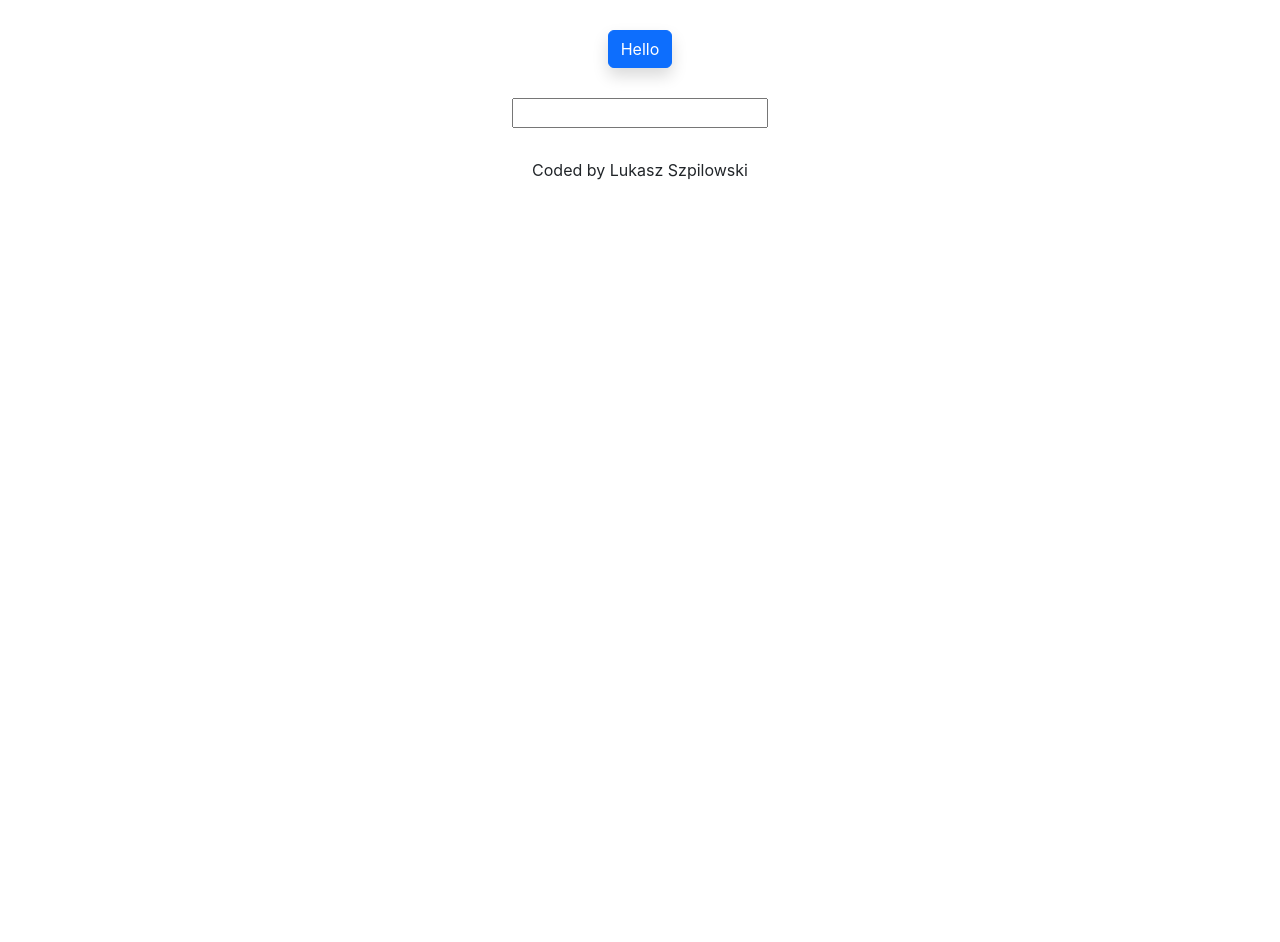
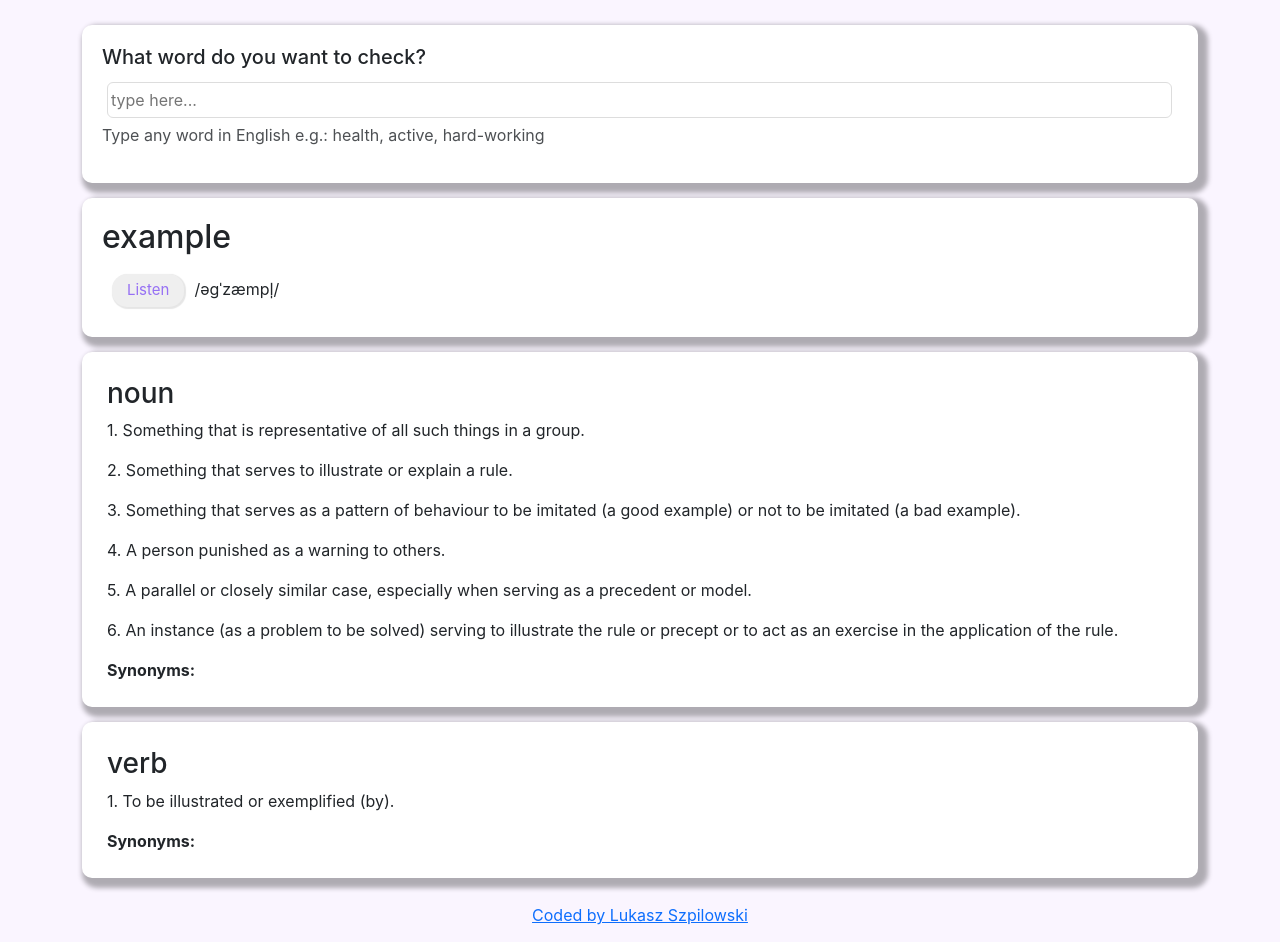
Before and after one commit to LSzpilowski/dictionary-app-next, a React (Create React App) app: page / in a window 1280 px wide. Before the commit the page ends 800 px from the top, so only its background shows below. Built offline with nearby package versions, Linux system fonts and the light colour scheme.

Commit message:
Update functionality and CSS styling

```diff
--- a/src/App.css
+++ b/src/App.css
@@ -1,8 +1,15 @@
 .App {
-  text-align: center;
-  margin: 30px 0;
+  display: block;
+  margin: 0 auto;
+
 }
+
+.container {
+  display: block;
+  margin: 0 auto;
+}
+
 .App-footer {
   text-align: center;
-  margin: 30px 0;
+  margin-bottom: 15px;
 }
--- a/src/App.js
+++ b/src/App.js
@@ -6,11 +6,9 @@ function App() {
   return (
     <div className="App">
       <div className='container'>
-      <header className="App-header">
-        <a href="/" className="btn btn-primary shadow">Hello</a>
-      </header>
       <Dictionary />
-      <footer className="App-footer">Coded by Lukasz Szpilowski</footer>
+      <footer className="App-footer">
+        <a href='https://github.com/LSzpilowski?tab=repositories'>Coded by Lukasz Szpilowski</a></footer>
       </div>
     </div>
   );
--- a/src/Dictionary.css
+++ b/src/Dictionary.css
@@ -1,3 +1,34 @@
 .Dictionary {
-margin: 30px 0;
+display: block;
+margin: 25px auto;
+
 }
+.searchBox {
+  padding: 20px;
+  display: block;
+  margin: 15px 0;
+  border: 1px;
+  border-radius: 10px;
+  box-shadow: 5px 5px 5px 5px rgba(0, 0, 0, 0.3);
+  background-color: white;
+}
+.resultsBox {
+  display: block;
+  margin: 0;
+  border: 1px;
+  border-radius: 10px;
+
+}
+
+.searchWord {
+  margin: 5px 5px;
+  width: 99%;
+  padding: 5px 3px;
+  border: 1px solid #ddd;
+  border-radius: 6px;
+  color: #333;
+}
+
+.suggest {
+  opacity: 0.8;
+}
--- a/src/Dictionary.js
+++ b/src/Dictionary.js
@@ -1,21 +1,20 @@
 import React, {useState} from "react";
 import axios from "axios";
+import Results from "./Results";
 import "./Dictionary.css";
 
 export default function Dictionary () {
 
 let [keyWord, setKeyWord] = useState("");
+let [results, setResults] = useState();
 
 
 function handleResponse (response) {
-  console.log(response.data[0]);
+setResults(response.data[0]);
 }
-
 
 function search (event) {
   event.preventDefault();
-  alert (`Searching for "${keyWord}" definition`);
-
 
   // documentation: https://dictionaryapi.dev
   let apiUrl = `https://api.dictionaryapi.dev/api/v2/entries/en/${keyWord}`;
@@ -23,19 +22,21 @@ function search (event) {
 }
 
 
-
-
-
-
 function changeSearch(event) {
   setKeyWord(event.target.value)
 }
-
   return (
     <div className="Dictionary">
-      <form onSubmit={search}>
-        <input type="search" onChange={changeSearch} />
+      <div className="searchBox">
+      <h5>What word do you want to check?</h5>
+      <form  onSubmit={search}>
+        <input className="searchWord" type="search" placeholder="type here..." onChange={changeSearch} />
       </form>
+      <p className="suggest">Type any word in English e.g.: health, active, hard-working</p>
+      </div>
+      <div className="resultsBox">
+      <Results results={results}/>
+      </div>
     </div>
   )
 }
--- a/src/Meaning.css
+++ b/src/Meaning.css
@@ -1,3 +1,14 @@
-p {
+.Meaning {
+  padding: 25px;
+    display: block;
+    margin: 15px 0;
+    border: 1px;
+    border-radius: 10px;
+    background-color: white;
+    box-shadow: 5px 5px 5px 5px rgba(0, 0, 0, 0.3);
+}
+
+em {
   margin: 5px;
+  opacity: 0.8;
 }
--- a/src/Meaning.js
+++ b/src/Meaning.js
@@ -1,35 +1,56 @@
+
 import React from "react";
 import "./Meaning.css";
 
 export default function Meaning(props) {
-  console.log(props.meaning.partOfSpeach);
-  return (
-    <div className="Meaning">
-      <br />
-      <h3>{props.meaning.partOfSpeech}</h3>
-      <br />
-      {props.meaning.definitions.map( function (definition, index) {
+
+
+  return (<div className="Meaning" > <h3> {
+      props.meaning.partOfSpeech
+    }
+
+    </h3> {props.meaning.definitions.map(function (definition, index) {
         if (definition.example) {
-return (
-          <div key={index}>
-            <p>{index + (1)}.{" "}
+          return (<div key={index}>
+          <p> {index+(1)}. {" "}
           {definition.definition}{" "}
             <br />
-            <em>e.g {definition.example}</em>
+            <em>e.g.: {definition.example} </em>
           </p>
         </div>
         );
       } else {
-          return (
-          <div key={index}>
-            <p>{index + (1)}.{" "}
+        return (<div key={index}>
+        <p> {index+(1)}.{" "}
           {definition.definition}
         </p>
-          </div>
-        );
+      </div>);
+      }
+    })
+    }
+    <strong>Synonyms: </strong>
+      {props.meaning.synonyms.map(function (synonym, index) {
+          if (synonym) {
+            return (<span key= {
+                index
               }
 
-      })}
-    </div>
-  );
+              > {
+                synonym
               }
+
+              , {
+              " "
+            }
+
+            </span>)
+        }
+
+        else {
+          return ("Not found");
+        }
+      })
+  }
+
+  </div>);
+}
--- /dev/null
+++ b/src/Phonetic.js
@@ -0,0 +1,21 @@
+import React from "react";
+
+export default function Phonetc (props) {
+console.log(props);
+function playAudio(event) {
+event.preventDefault();
+let snd = new Audio(`${props.phonetic.audio}`);
+snd.play();
+}
+
+if (props.phonetic.audio && props.phonetic.text) {
+return (
+<div>
+  <span><button className="pronounceButton" onClick={playAudio}>Listen</button>
+  </span>
+{""}
+<span className="pronounceText">{props.phonetic.text}</span>
+</div>
+);
+}
+}
--- /dev/null
+++ b/src/Results.css
@@ -0,0 +1,28 @@
+.displayWord {
+  padding: 20px;
+  display: block;
+  margin: 15px 0;
+  border: 1px;
+  border-radius: 10px;
+  background-color: white;
+  box-shadow: 5px 5px 5px 5px rgba(0, 0, 0, 0.3);
+}
+.pronounceButton {
+  padding: 5px 15px;
+  margin: 10px;
+  border: 1px;
+  border-radius: 15px;
+  color: #9670f4;
+  font-size: 15px;
+  text-align: center;
+  transition: all 150ms ease-in-out;
+  box-shadow: 1px 1px 1px 1px rgba(0, 0, 0, 0.1);
+}
+.pronounceButton:hover {
+  background-color: #9670f4;
+  color: white;
+}
+.pronounceText {
+  font-weight: 900;
+  opacity: 0.6;
+}
--- a/src/Results.js
+++ b/src/Results.js
@@ -1,12 +1,25 @@
 import React from "react";
-import Meaning from "./Meaning.js"
+import "./Results.css";
+import Meaning from "./Meaning.js";
+import Phonetic from "./Phonetic.js";
 
 export default function Results (props) {
-  console.log(props.results);
+
   if (props.results) {
- return (
+  return (
     <div className="Results">
-      <h2>{props.results.word}</h2>
+      <div className="displayWord">
+        <h2>{props.results.word}</h2>
+        {props.results.phonetics.map(function (phonetic, index) {
+          return (
+            <div key={index}>
+              <Phonetic phonetic={phonetic} />
+            </div>
+          );
+        })}
+
+      </div>
+    <div className="displayMeaning">
       {props.results.meanings.map(function (meaning, index) {
       return (
         <div key={index}>
@@ -14,9 +27,12 @@ export default function Results (props) {
         </div>
       );
       })}
+      </div>
     </div>
   );
- } else {
-  return null;
- }
+} else {
+  return (
+    <div class="resultsBox"><div class="Results"><div class="displayWord"><h2>example</h2><div></div><div></div><div></div><div><div><span><button class="pronounceButton">Listen</button></span><span>/əɡˈzæmpl̩/</span></div></div></div><div class="displayMeaning"><div><div class="Meaning"> <h3> noun</h3> <div><p> 1. Something that is representative of all such things in a group.</p></div><div><p> 2. Something that serves to illustrate or explain a rule.</p></div><div><p> 3. Something that serves as a pattern of behaviour to be imitated (a good example) or not to be imitated (a bad example).</p></div><div><p> 4. A person punished as a warning to others.</p></div><div><p> 5. A parallel or closely similar case, especially when serving as a precedent or model.</p></div><div><p> 6. An instance (as a problem to be solved) serving to illustrate the rule or precept or to act as an exercise in the application of the rule.</p></div><strong>Synonyms: </strong></div></div><div><div class="Meaning"> <h3> verb</h3> <div><p> 1. To be illustrated or exemplified (by).</p></div><strong>Synonyms: </strong></div></div></div></div></div>
+  )
 }
+}
--- a/src/index.css
+++ b/src/index.css
@@ -1,10 +1,11 @@
 body {
-  margin: 0;
   font-family: -apple-system, BlinkMacSystemFont, 'Segoe UI', 'Roboto', 'Oxygen',
     'Ubuntu', 'Cantarell', 'Fira Sans', 'Droid Sans', 'Helvetica Neue',
     sans-serif;
   -webkit-font-smoothing: antialiased;
   -moz-osx-font-smoothing: grayscale;
+  background-color: #FAF5FF;
+
 }
 
 code {
```
Lines whose indentation alone changed are shown as unchanged.
